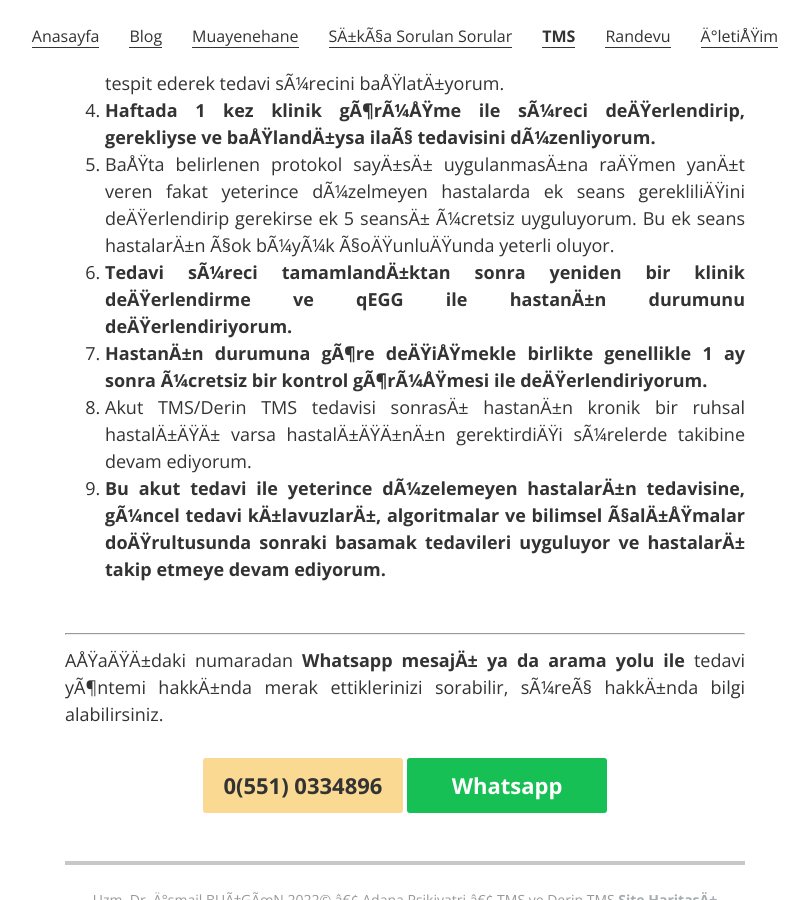
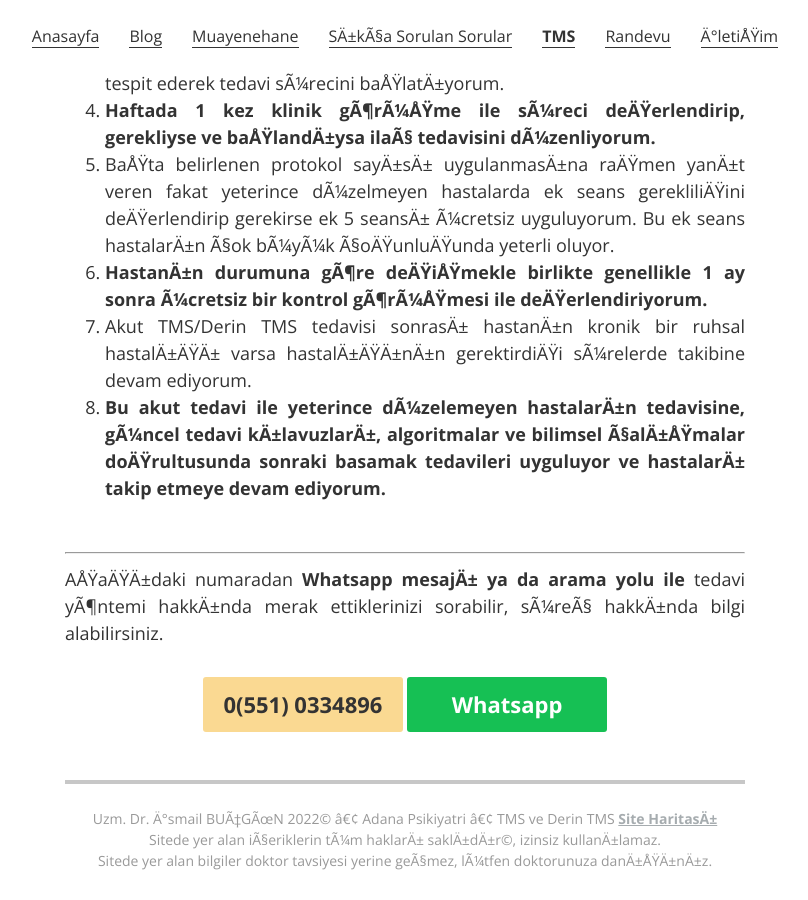
Before and after one commit to ibucgun/ibucgun.github.io, a Jekyll site: the page built from tms.html, in a window 1280 px wide and 900 px high, scrolled down 5845 px. Shown: the whole window, without its empty margins (235-1043 px from the left). Built offline with Jekyll 4.4.1, drawn with Linux system fonts in a browser that asks for light colours.

```diff
--- a/tms.html
+++ b/tms.html
@@ -103,7 +103,6 @@
 		  <li>İlk seansta hastanın ölçümlerini yapıp uygulanacak protokol, uygulama bölgesi, birden fazla protokol uygulanıp uygulanmayacağı gibi konularda karar verip, beyinin uyarılma eşiğini motor alandan tespit ederek tedavi sürecini başlatıyorum.</li>
 		  <li><b>Haftada 1 kez klinik görüşme ile süreci değerlendirip, gerekliyse ve başlandıysa ilaç tedavisini düzenliyorum.</b></li>
 		  <li>Başta belirlenen protokol sayısı uygulanmasına rağmen yanıt veren fakat yeterince düzelmeyen hastalarda ek seans gerekliliğini değerlendirip gerekirse ek 5 seansı ücretsiz uyguluyorum. Bu ek seans hastaların çok büyük çoğunluğunda yeterli oluyor.</li>
-		  <li><b>Tedavi süreci tamamlandıktan sonra yeniden bir klinik değerlendirme ve qEGG ile hastanın durumunu değerlendiriyorum.</b></li>
 		  <li><b>Hastanın durumuna göre değişmekle birlikte genellikle 1 ay sonra ücretsiz bir kontrol görüşmesi ile değerlendiriyorum.</b></li>
 		  <li>Akut TMS/Derin TMS tedavisi sonrası hastanın kronik bir ruhsal hastalığı varsa hastalığının gerektirdiği sürelerde takibine devam ediyorum.</b></li>
 		  <li><b>Bu akut tedavi ile yeterince düzelemeyen hastaların tedavisine, güncel tedavi kılavuzları, algoritmalar ve bilimsel çalışmalar doğrultusunda sonraki basamak tedavileri uyguluyor ve hastaları takip etmeye devam ediyorum.</b></li>
```
Also changed, not shown: images/avatar.jpg, images/avatar2.jpg (deleted).
